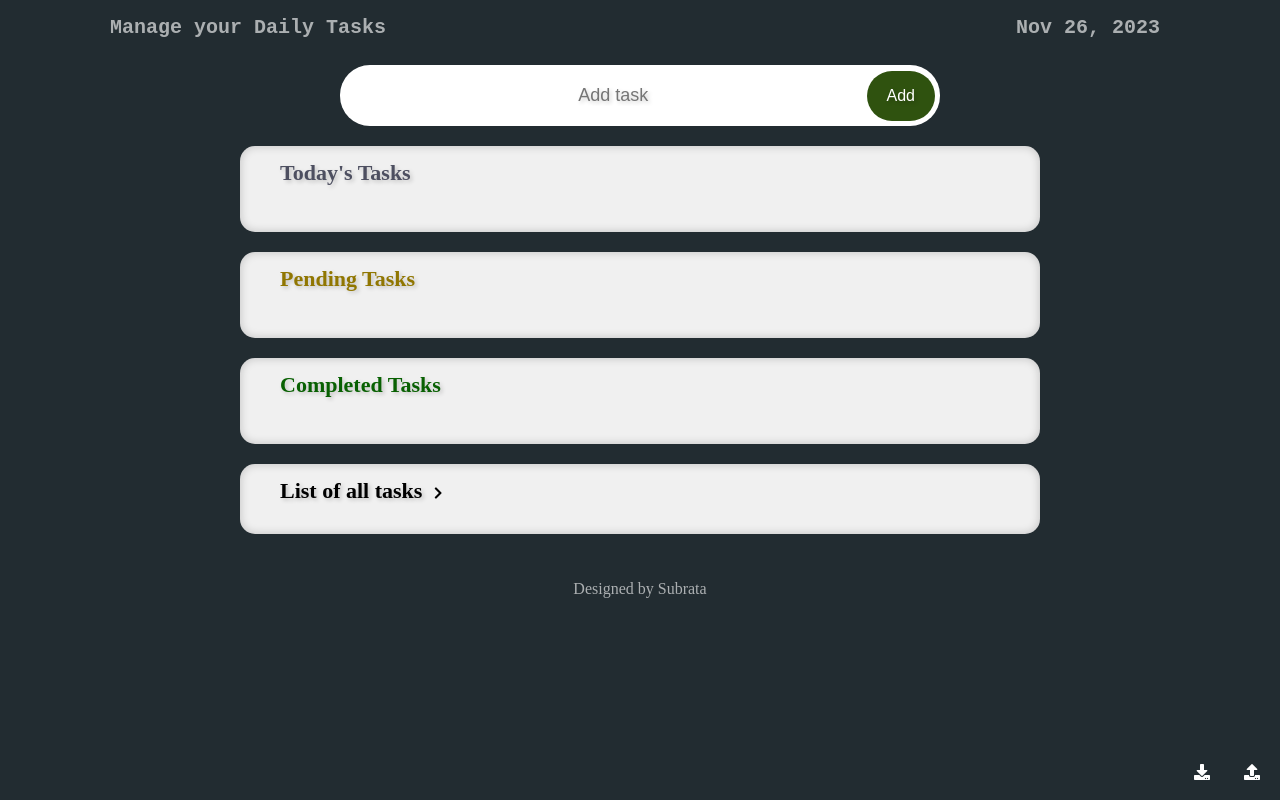
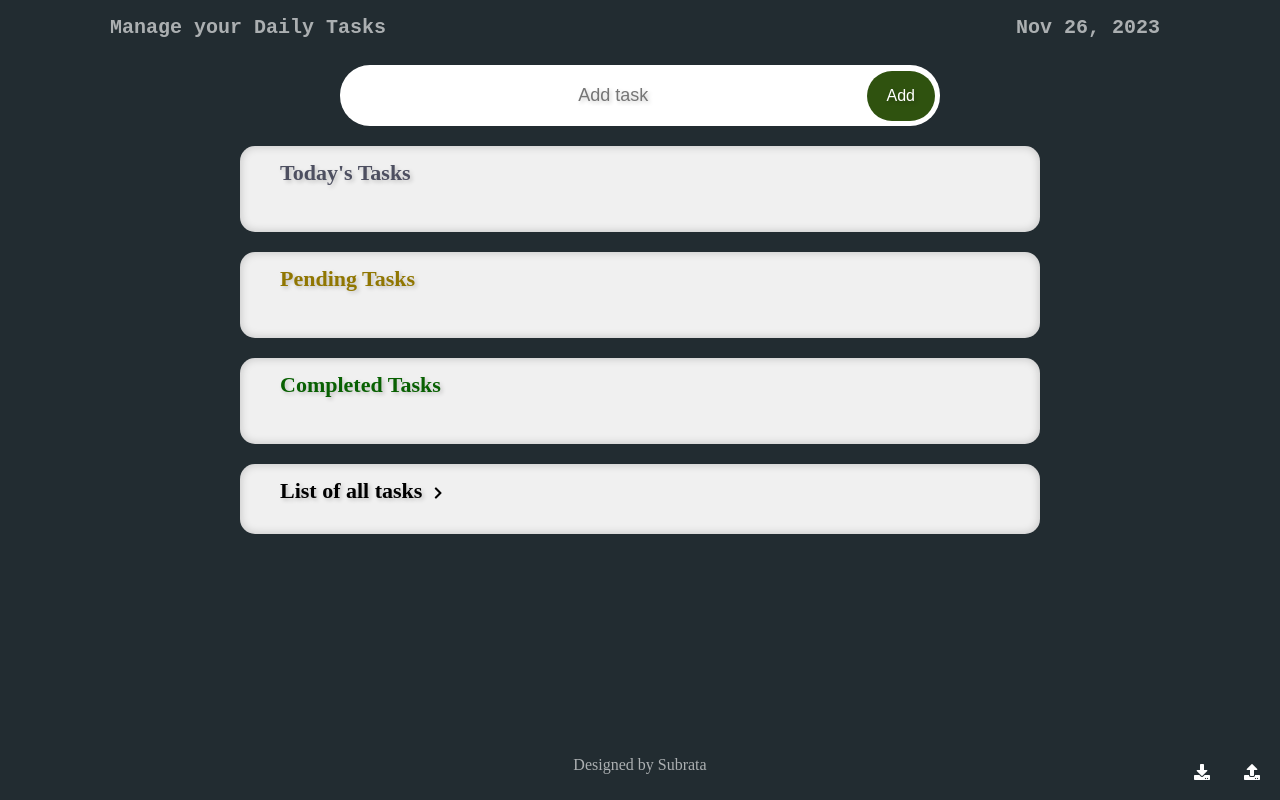
Before and after one commit to subratappt/todoList, a plain HTML site: page index.html in a window 1280 px wide. Drawn offline with Linux system fonts and the light colour scheme; some packages are replaced by stand-ins of ours; a script that the page names is missing.

Commit message:
footer adjustment

```diff
--- a/style.css
+++ b/style.css
@@ -297,12 +297,12 @@ ul li.checked::before {
 }
 
 .footer {
+    position: fixed;
+    bottom: 0;
     display: flex;
     justify-content: center;
     align-items: center;
     width: 100%;
-    max-width: 720px;
-    margin: auto;
     color: black;
     text-align: center;
     padding: 10px 0;
```
